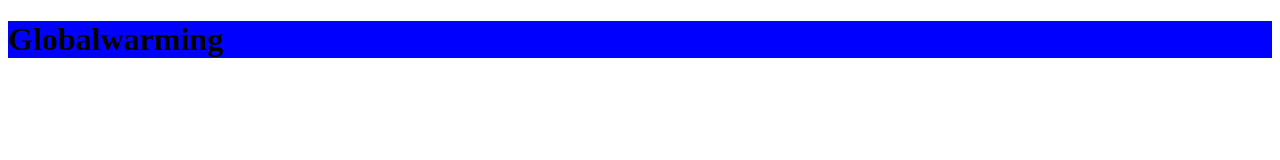
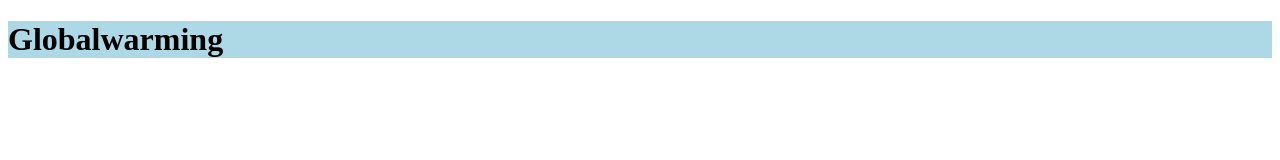
Before and after one commit to jizhen14/Globalwarming, a plain HTML site: page index.html in a window 1280 px wide. Drawn offline with Linux system fonts and the light colour scheme.

Commit message:
Update index.html

```diff
--- a/index.html
+++ b/index.html
@@ -3,7 +3,7 @@
   <head>
     <h1>Globalwarming</h1>
     <style>
-      h1 {background-color: blue;}
+      h1 {background-color: lightblue;}
 
     </style>
 
```
